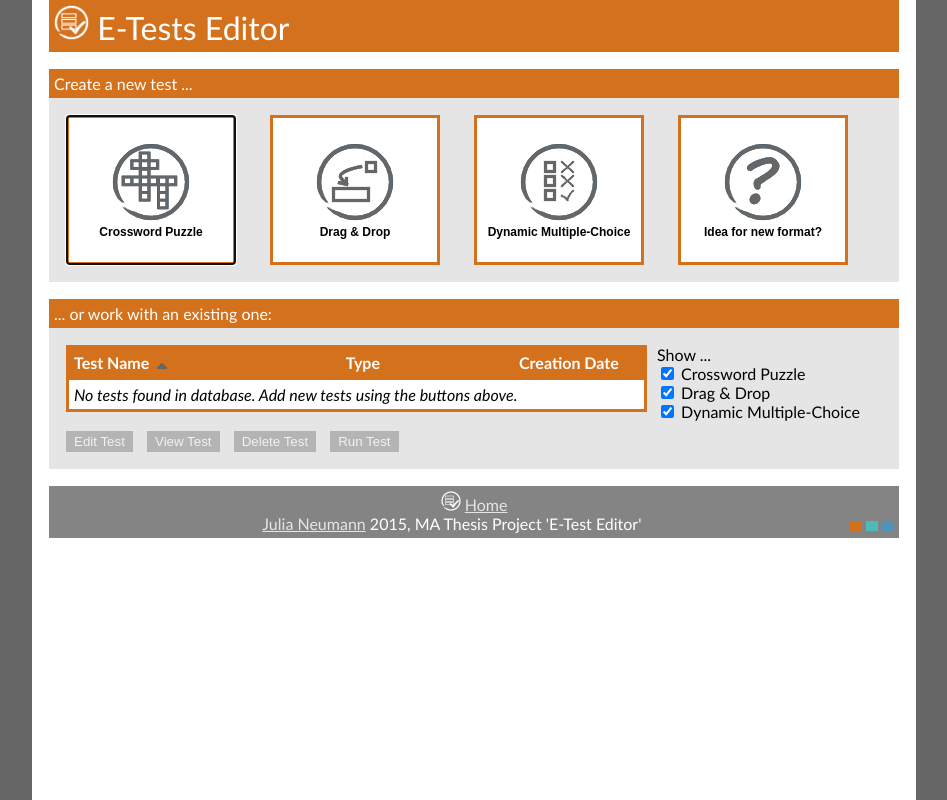
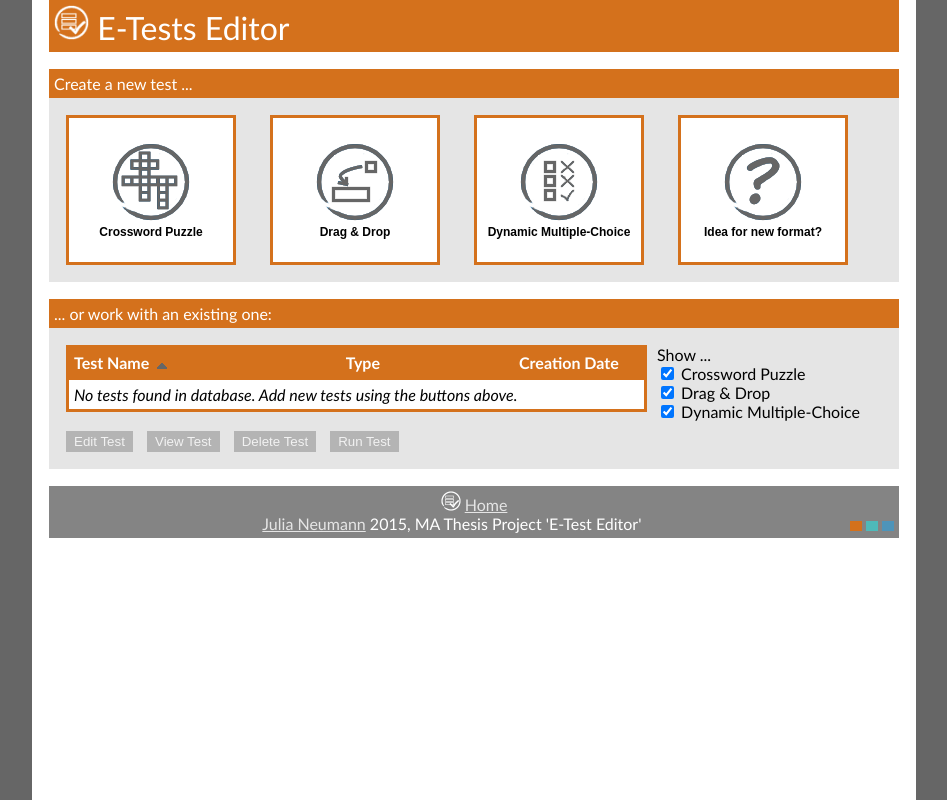
Before and after one commit to JuliaNeumann/e_tests, a PHP site: page /e_tests/ in a window 1280 px wide, with the restyled element focused. Shown: the whole page, without its empty margins (166-1113 px from the left). Run offline with PHP 8.4, Linux system fonts and the light colour scheme; data comes from the database, SQL or seed files in the repository; data that the repository does not hold is empty; some libraries are stand-ins or nearby versions.

Commit message:
remove default border of clicked buttons

```diff
--- a/css/styles_general.css
+++ b/css/styles_general.css
@@ -228,3 +228,7 @@ div .css_td {
 	display: table-cell;
 	padding: 3px;
 }
+
+button:focus, input[type="submit"]:focus { /*remove the default color border that browsers add when buttons are clicked*/
+	outline: 0;
+}
```
